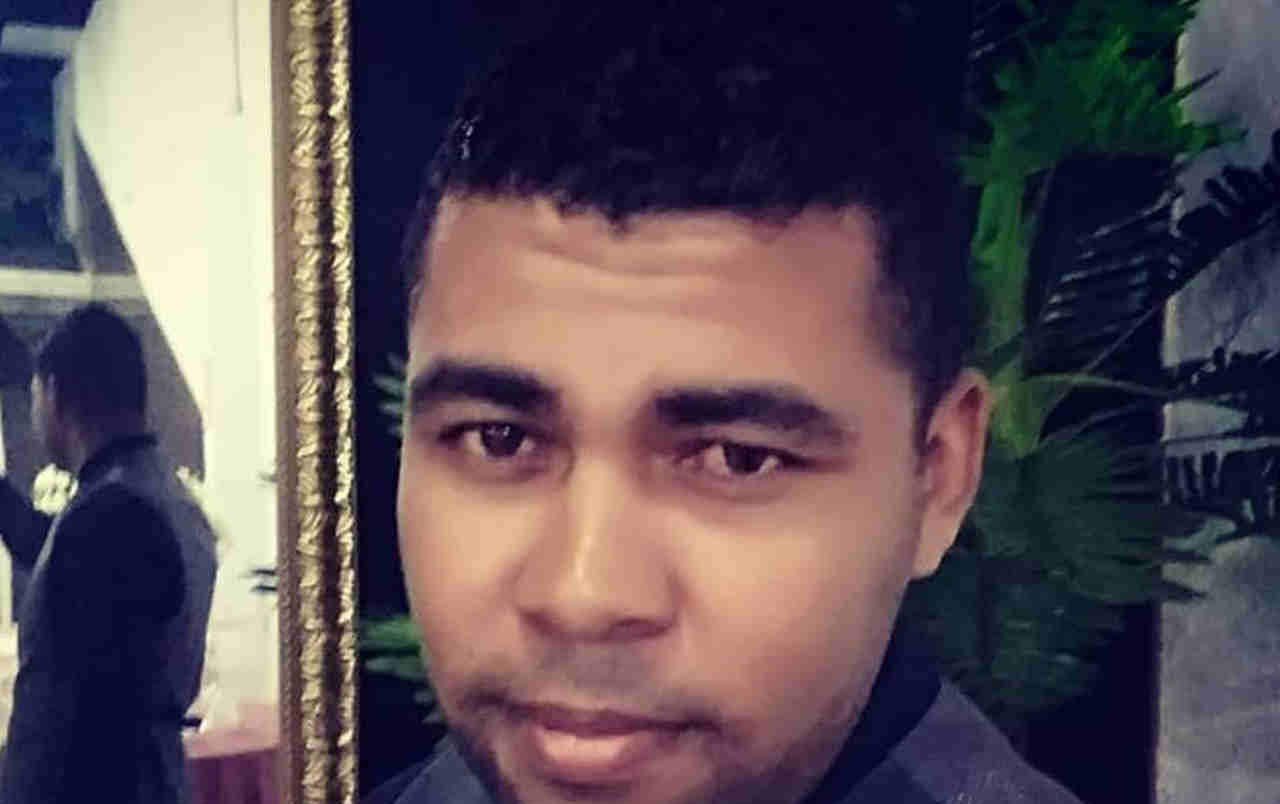
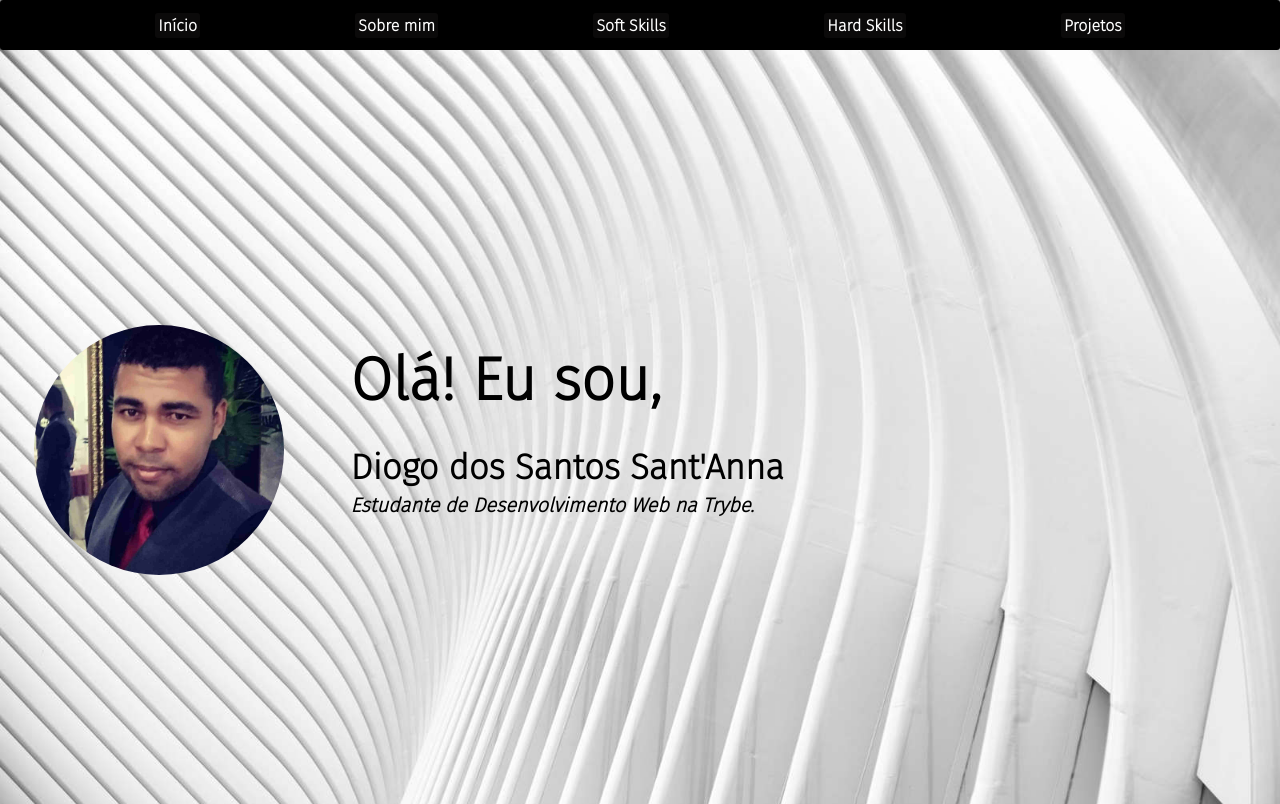
Before and after one commit to dihsantanna/dihsantanna.github.io, a plain HTML site: page index.html in a window 1280 px wide. Shown: the top 804 px of the page. Drawn offline with Linux system fonts and the light colour scheme.

Commit message:
estiliza menu e area inicial

```diff
--- a/index.html
+++ b/index.html
@@ -9,18 +9,35 @@
 </head>
 
 <body>
-    <header id="header">
-        <section>
-            <img id="fotoInicio"  src="./fotos/foto_perfil.jpg" alt="Foto de Diogo Sant'Anna">
+    <header>
+        <nav>
+            <ul class="menu">
+                <li><a href="#start">Início</a></li>
+                <li><a href="#bio">Sobre mim</a></li>
+                <li><a href="#soft-skills">Soft Skills</a></li>
+                <li><a href="#hard-skills">Hard Skills</a></li>
+                <li><a href="http://" target="_blank">Projetos</a></li>
+            </ul>
+        </nav>
+    </header>
+    <section id="start">
+        <div class="start-container">
+            <img id="foto-start"  src="./fotos/foto_perfil.jpg" alt="Foto de Diogo Sant'Anna">
         <div>
             <h1>Olá! Eu sou,</h1>
             <h2>Diogo dos Santos Sant'Anna</h2>
             <h3><em>Estudante de Desenvolvimento Web na Trybe.</em></h3>
-                <p>Brasileiro, natural de Niterói-RJ, tenho 29 anos, atualmente morando em Nova Iguaçu-RJ. Acredito que a tecnologia existe para facilitar a vida da sociedade.</p>
+        </div>
         </div>
     </section>
-    </header>
+    <section id="bio">
+        <h2>Um pouco sobre mim</h2>
 
+        <img id="foto-casal" src="./fotos/foto_isabelly_e_eu.jpg" alt="Foto de Diogo e Isabelly"></a>
+
+        <p>Brasileiro, natural de Niterói-RJ, tenho 29 anos, atualmente morando em Nova Iguaçu-RJ. Acredito que a tecnologia existe para facilitar a vida da sociedade. Marido de <strong>Isabelly</strong>, ainda não sou pai, mas é um dos meus objetivos na vida. Prezo muito pela minha família pois acredito que na maioria das vezes a família é a base da <strong>formação de caráter</strong>. Gosto de tudo que é tech, além de ser apaixonado por games e animes. Em 2021 decidi seguir um novo rumo, e com o <strong>apoio</strong> de minha esposa, deixei para trás minha carreira como militar e decidi focar na minha <strong>realização profissional</strong>. Desde então estou me <strong>redescobrindo</strong>, além de <strong>reencontrar</strong> uma antiga paixão por <strong>desenvolvimento de softwares</strong>. </p>
+
+    </section>
     <section id="soft-skills">
         <h2>Minhas Principais Soft Skills</h2>
         <ul class="my-soft-skills">
@@ -33,25 +50,11 @@
         </ul>
     </section>
 
-    <section id="bio">
-        <h2>Um pouco sobre mim</h2>
-
-        <img id="fotoCasal" src="./fotos/foto_isabelly_e_eu.jpg" alt="Foto de Diogo e Isabelly"></a>
-
-        <p>Olá mais uma vez! Como já havia dito me chamo Diogo e sou marido de <strong>Isabelly</strong>, ainda não sou pai, mas é um dos meus objetivos na vida. Prezo muito pela minha família pois acredito que na maioria das vezes a família é a base da <strong>formação de caráter</strong>. Gosto de tudo que é tech, além de ser apaixonado por games e animes. Em 2021 decidi seguir um novo rumo, e com o <strong>apoio</strong> de minha esposa, deixei para trás minha carreira como militar e decidi focar na minha <strong>realização profissional</strong>. Desde então estou me <strong>redescobrindo</strong>, além de <strong>reencontrar</strong> uma antiga paixão por <strong>desenvolvimento de softwares</strong>. </p>
-
     <footer>
         Compilado por <em>Diogo Sant'Anna</em>.
     </footer>
-    </section>
 
         <nav>
-            <ul class="menu">
-                <li><a href="#header">⠀⠀⠀Início⠀⠀</a></li>
-                <li><a href="#soft-skills">⠀Soft Skills⠀</a></li>
-                <li><a href="#hard-skills">⠀Hard Skills⠀</a></li>
-                <li><a href="#bio">⠀Sobre mim⠀</a></li>
-            </ul>
             <ul class="redesSociais">
                 <li class="gitHub"><a title="GitHub" href="https://github.com/dihsantanna" target="_blank">Meu <img width="30px" height="25px" src="./icons/gitHub.png" alt="Ícone GitHub"></a></li>
                 <li><a title="LinkedIn" href="https://www.linkedin.com/in/diogo-santanna/" target="_blank"><img width="35px" height="35px" src="./icons/linkedin.png" alt="Ícone LinkedIn"></a></li>
--- a/style.css
+++ b/style.css
@@ -1,13 +1,104 @@
 @import url('https://fonts.googleapis.com/css2?family=Fira+Sans:wght@200&display=swap');
 * {
-    margin: 0px;
-    padding: 0px;
+  margin: 0;
+  padding: 0;
+  font-size: 100%;
+  font-family: 'Fira Sans', sans-serif;
 }
 
 html{
-    scroll-behavior: smooth;
+  scroll-behavior: smooth;
  }
 
 body {
-    font-family: 'Fira Sans', sans-serif;
+  width: 100%;
 }
+
+header {
+  position: fixed;
+  display: flex;
+  flex-direction: column;
+  justify-content: center;
+  background-color: black;
+  color: white;
+  height: 50px;
+  width: 100%;
+  border-radius: 3px;
+}
+
+header ul {
+  display: flex;
+  justify-content: space-evenly;
+  flex-wrap: wrap;
+  align-items: center;
+}
+
+header li {
+  list-style: none;
+}
+
+header a {
+  text-decoration: none;
+  background-color: rgba(22, 20, 20, 0.5);
+  padding: 3px;
+  border-radius: 3px;
+  color: white;
+  font-weight: bolder;
+}
+
+header a:hover {
+  color: black;
+  background-color: white;
+}
+
+#start {
+  background-image: url('./fotos/foto_inicio.jpg');
+  background-position: center;
+  background-size: cover;
+  display: flex;
+  align-content: center;
+  width: 100%;
+  height: 100vh;
+  padding-bottom: 10px;
+}
+.start-container{
+display: flex;
+justify-content: space-around;
+margin-top: 100px;
+align-content: center;
+flex-wrap: wrap;
+width: 100%;
+}
+
+#foto-start {
+  width: 250px;
+  height: 250px;
+  border-radius: 50%;
+}
+
+.start-container div {
+  display: flex;
+  flex-direction: column;
+  justify-content: center;
+  flex-wrap: wrap;
+  width: 70%;
+}
+
+h1 {
+  font-size: 60px;
+  margin-bottom: 30px;
+}
+
+h2 {
+  font-size: 35px;
+  margin-bottom: 5px;
+}
+
+h3 {
+  font-size: 20px;
+  margin-bottom: 40px;
+}
+
+#foto-casal {
+  width: 300px;
+}
```
Also changed, not shown: fotos/foto_inicio.jpg (added), fotos/foto_teclado.jpg (deleted), icons/facebook.svg (added), icons/github.svg (added), icons/instagram.svg (added), icons/linkedin.svg (added), icons/whatsapp.svg (added). Lines whose indentation alone changed are shown as unchanged.
